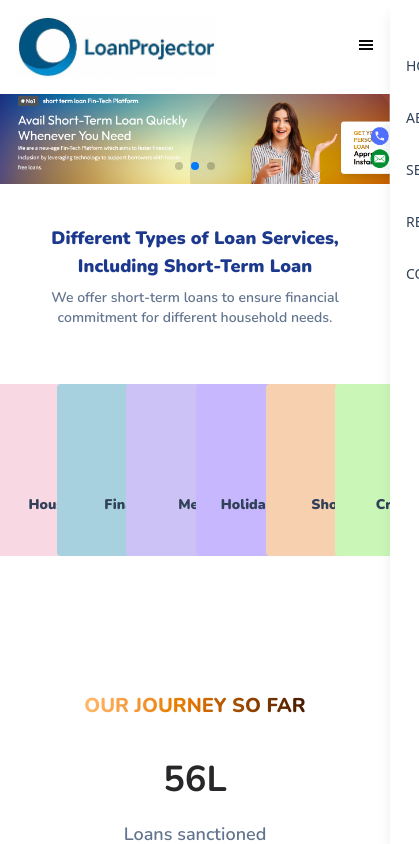
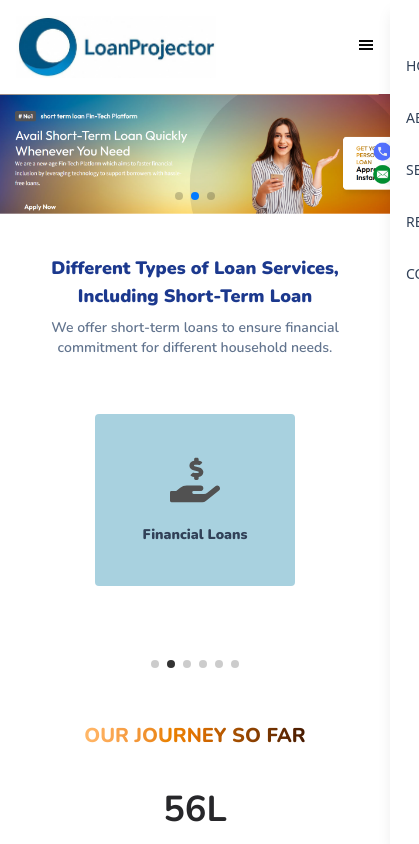
Before and after one commit to Kaushikk52/loan-projector, a Next.js app in the folder frontend/: page / in a window 390 px wide. Shown: the top 844 px of the page, 419 px wide, since content can reach past the window. Built offline with nearby package versions, Linux system fonts and the light colour scheme.

Commit message:
swiper responsive fixed

```diff
--- a/frontend/src/app/globals.css
+++ b/frontend/src/app/globals.css
@@ -126,14 +126,6 @@
   }
 }
 
-.loan-card-hover:hover {
-  box-shadow: 0 0 10px 6px rgba(23, 64, 37, 0.18);
-  transition: box-shadow 0.3s ease;
-  border: 1px solid gainsboro;
-  box-sizing: border-box;
-}
-
-
 /* Optional: Add this to your global CSS or a separate CSS file */
 .loan-swiper .swiper-button-next,
 .loan-swiper .swiper-button-prev {
@@ -160,3 +152,17 @@
 .loan-swiper {
   padding-bottom: 40px;
 }
+
+/* Center the slides */
+.loan-swiper .swiper-slide {
+  display: flex;
+  justify-content: center;
+  align-items: center;
+}
+
+/* Make sure the cards themselves are centered */
+.loan-swiper .swiper-slide > div {
+  width: 100%;
+  display: flex;
+  justify-content: center;
+}
--- a/frontend/src/components/HeroComponent.tsx
+++ b/frontend/src/components/HeroComponent.tsx
@@ -18,7 +18,7 @@ export default function HeroComponent() {
       >
         {[1, 2, 3].map((index) => (
           <SwiperSlide key={index}>
-            <div className="relative w-full aspect-[calc(4*3+1)/3]">
+            <div className="relative w-full aspect-[calc(4*3+1)/4]">
               <Image
                 src="/Hero.png"
                 fill
--- a/frontend/src/components/LoanCardsContainer.tsx
+++ b/frontend/src/components/LoanCardsContainer.tsx
@@ -7,7 +7,7 @@ import { Navigation, Pagination, Autoplay } from "swiper/modules";
 
 export default function LoanCardContainer() {
   return (
-    <div className="w-full max-w-md md:max-w-5xl xl:max-w-7xl  px-4">
+    <div className="w-full max-w-sm sm:max-w-2xl md:max-w-4xl lg:max-w-5xl xl:max-w-7xl">
       <Swiper
         modules={[Navigation, Pagination, Autoplay]}
         spaceBetween={2}
@@ -16,23 +16,39 @@ export default function LoanCardContainer() {
         pagination={{ clickable: true }}
         autoplay={{ delay: 3000, disableOnInteraction: false }}
         breakpoints={{
+          0: {
+            slidesPerView: 1,
+            spaceBetween: 8,
+          },
           425: {
-            slidesPerView: 2,
-            spaceBetween: 2,
+            slidesPerView: 1,
+            spaceBetween: 8,
+          },
+          640: {
+            slidesPerView: 3,
+            spaceBetween: 8,
+          },
+          800: {
+            slidesPerView: 4,
+            spaceBetween: 8,
           },
           1024: {
             slidesPerView: 4,
-            spaceBetween: 2,
+            spaceBetween: 8,
+          },
+          1224: {
+            slidesPerView: 5,
+            spaceBetween: 8,
           },
           1440: {
             slidesPerView: 6,
-            spaceBetween: 2,
+            spaceBetween: 8,
           },
         }}
-        className="loan-swiper items-center"
+        className="loan-swiper px-4 items-center justify-center"
       >
         {loanCardsData.map((card) => (
-          <SwiperSlide key={card.label}>
+          <SwiperSlide key={card.label} className="flex justify-center">
             <div className="py-4">
               <LoanCard
                 label={card.label}
```
